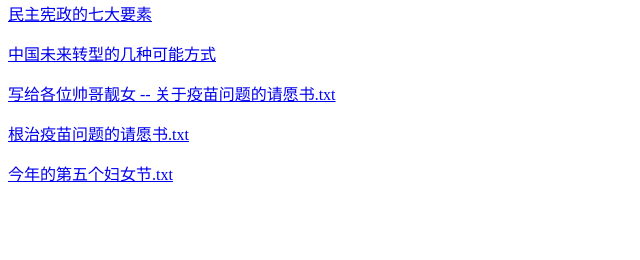
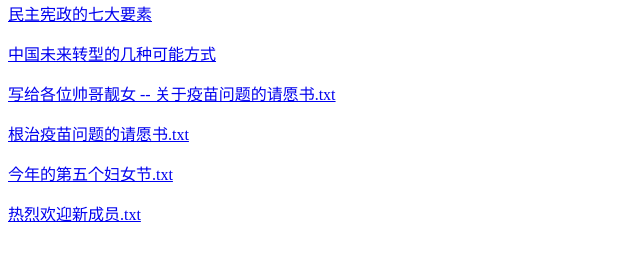
Before and after one commit to weilai2050/weilai2050.github.io, a plain HTML site: page index.html in a window 1280 px wide. Shown: the part 74-334 px from the top of the page, without its empty margins (0-640 px from the left). Drawn offline with Linux system fonts and the light colour scheme.

Commit message:
Update index.html

```diff
--- a/index.html
+++ b/index.html
@@ -10,8 +10,10 @@
 
 <p> <a href="今年的第五个妇女节.txt"> 今年的第五个妇女节.txt</a>
 
+<p> <a href="热烈欢迎新成员.txt"> 热烈欢迎新成员.txt</a>
+
 <!--
-
+热烈欢迎新成员
 <p> <a href=".txt"> .txt</a>
 
 <p>  <img src="yimiao_qingyuan_tobrothers.png">
```
